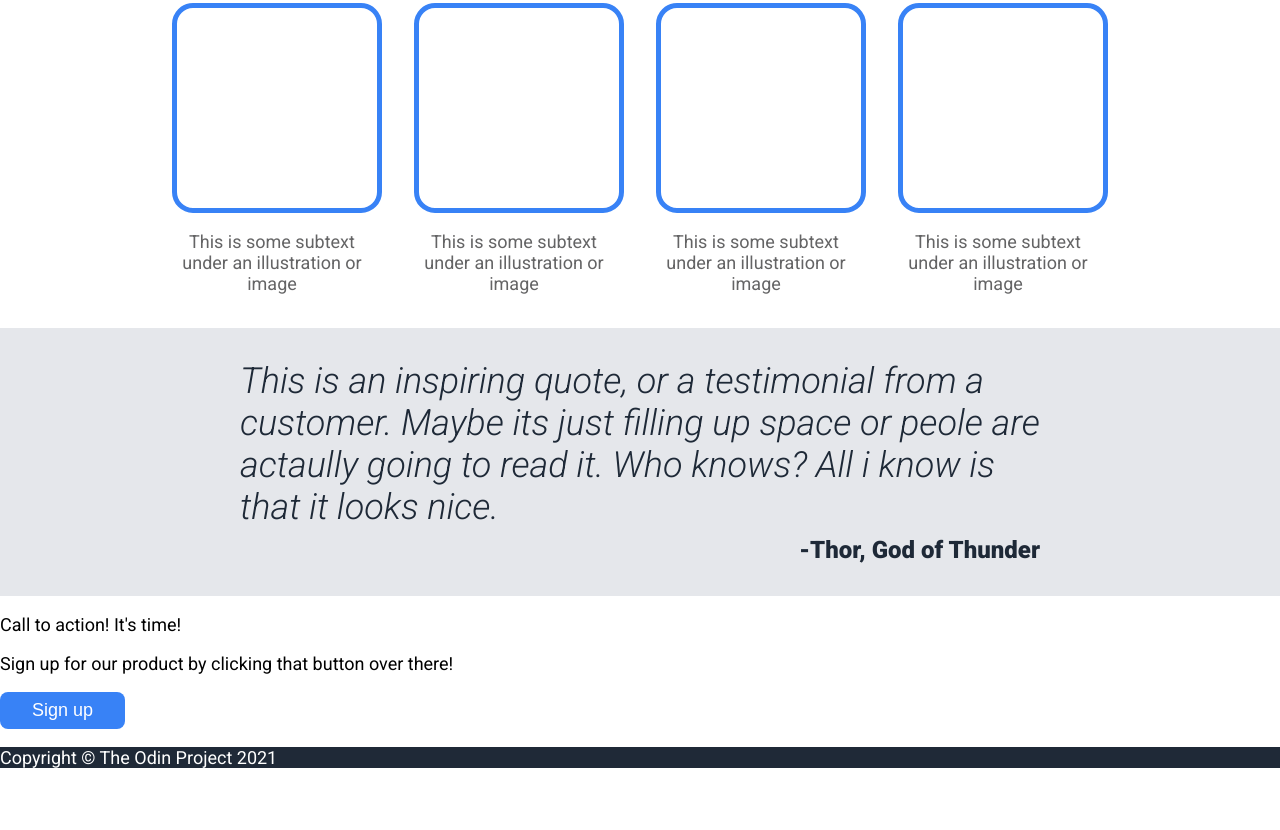
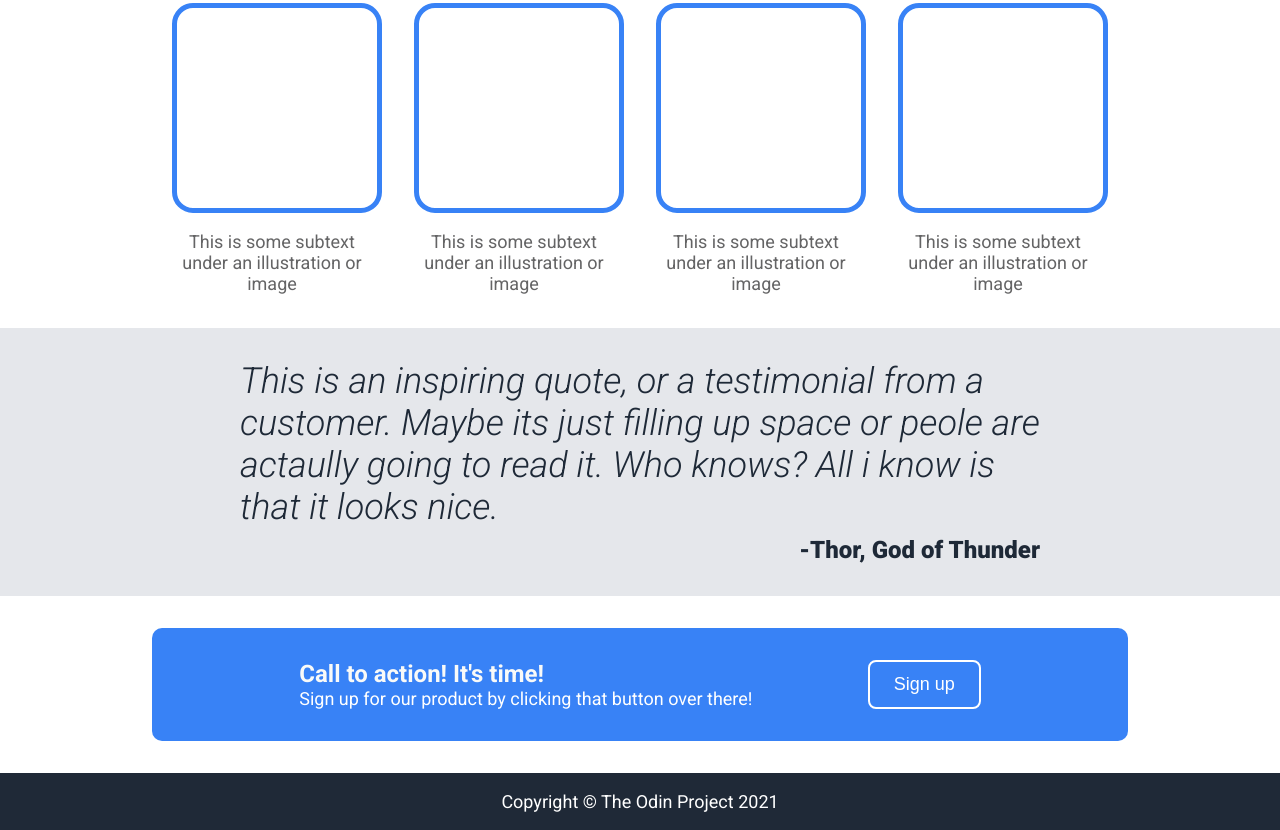
Before and after one commit to kennytherippar/landing_page, a plain HTML site: page index.html in a window 1280 px wide. Shown: the part 503-1333 px from the top of the page. Before the commit the page ends 1289 px from the top, so only its background shows below. Drawn offline with Linux system fonts and the light colour scheme.

Commit message:
done finally

```diff
--- a/index.html
+++ b/index.html
@@ -69,10 +69,12 @@
         </div>
       </div>
       <div class="sign-up">
-        <div>
-          <div>
-            <p>Call to action! It's time!</p>
-            <p>Sign up for our product by clicking that button over there!</p>
+        <div class="sign-up-content">
+          <div class="sign-up-text">
+            <p id="call">Call to action! It's time!</p>
+            <p id="statement">
+              Sign up for our product by clicking that button over there!
+            </p>
           </div>
           <button>Sign up</button>
         </div>
--- a/style.css
+++ b/style.css
@@ -143,7 +143,43 @@ button {
   font-style: normal;
 }
 
+.sign-up {
+  display: flex;
+  justify-content: center;
+  align-items: center;
+  padding: 32px;
+}
+
+.sign-up-content {
+  background-color: #3882f6;
+  display: flex;
+  justify-content: space-evenly;
+  border-radius: 10px;
+  padding: 32px;
+  color: white;
+  width: 75%;
+}
+
 footer {
   background-color: #1f2937;
   color: white;
+  display: flex;
+  justify-content: center;
+  align-items: center;
 }
+
+.sign-up-content button {
+  border: 2px solid white;
+  padding: 0 24px;
+}
+
+#call {
+  font-size: 24px;
+  font-weight: 700;
+  color: #f9faf8;
+  margin: 0;
+}
+
+#statement {
+  margin: 0;
+}
```
